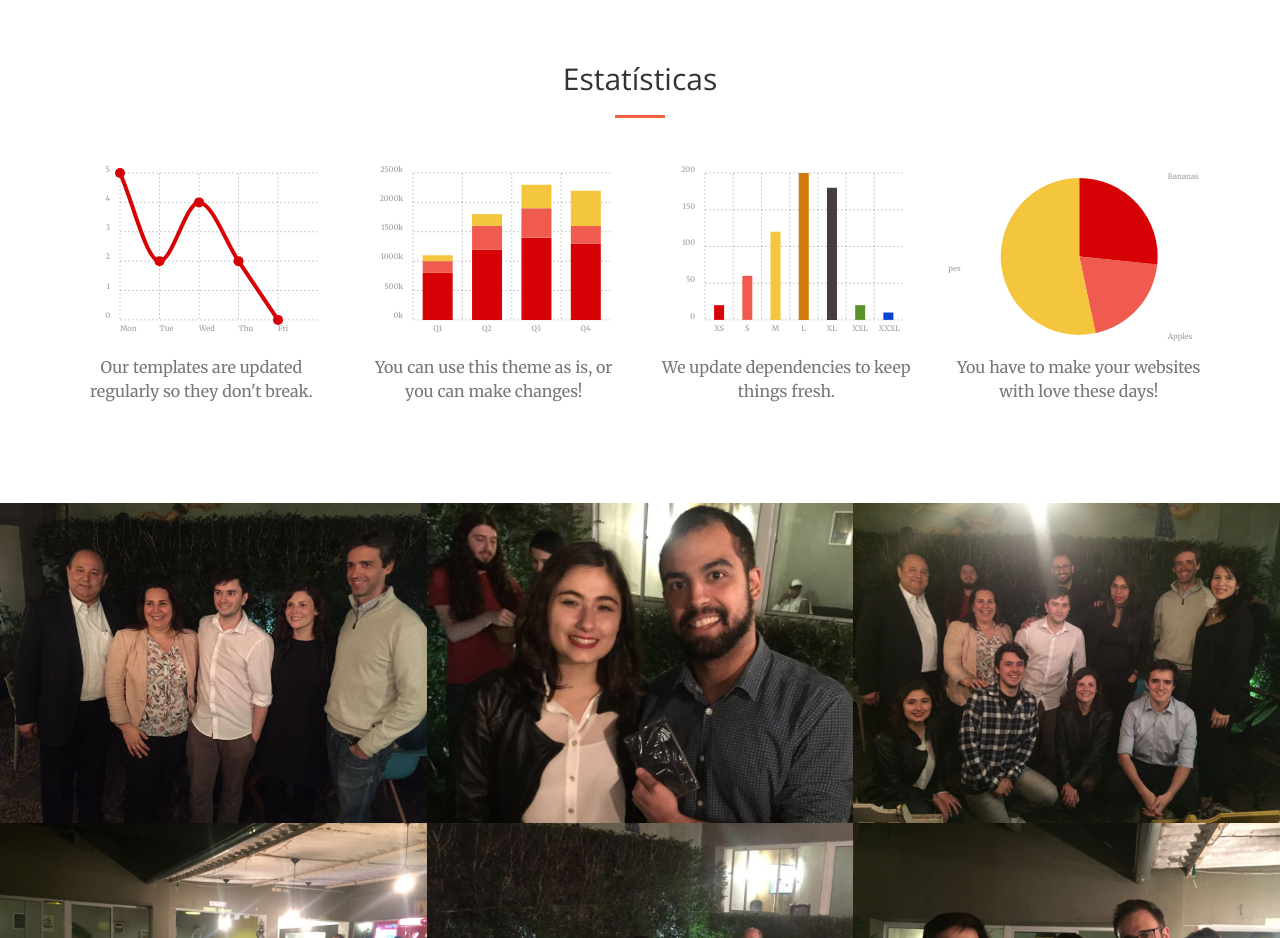
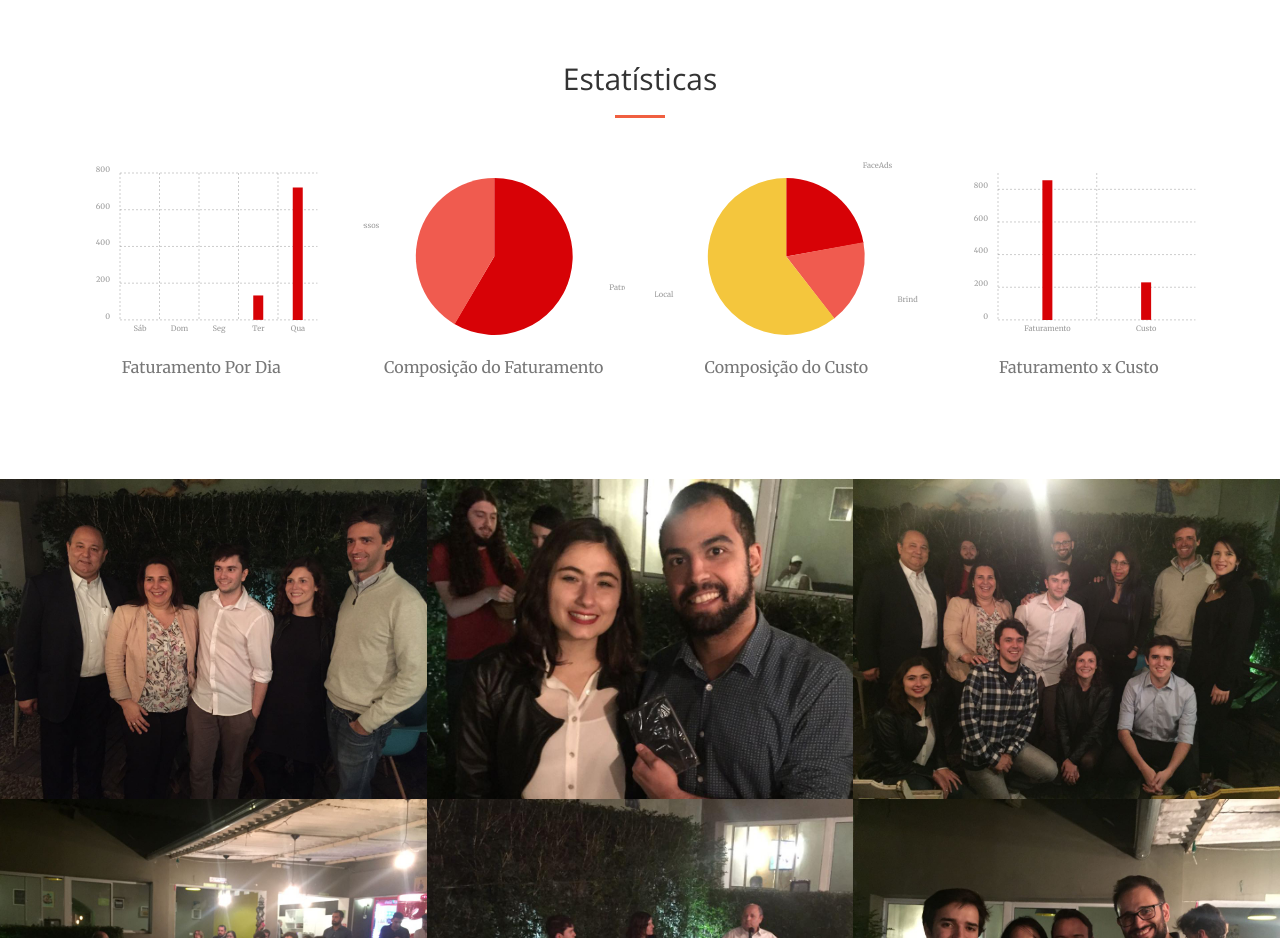
Before and after one commit to 4x4team/event-landing-page, a website: page report/index.html in a window 1280 px wide. Shown: the part 1280-2218 px from the top of the page. Drawn offline with nearby package versions, Linux system fonts and the light colour scheme.

Commit message:
graficos ok

```diff
--- a/report/index.html
+++ b/report/index.html
@@ -103,25 +103,25 @@
                 <div class="col-lg-3 col-md-6 text-center">
                     <div class="service-box">
                         <div class="ct-chart ct-perfect-fourth" id="chart1"></div>
-                        <p class="text-muted">Our templates are updated regularly so they don't break.</p>
+                        <p class="text-muted">Faturamento Por Dia</p>
+                    </div>
+                </div>
+                <div class="col-lg-3 col-md-6 text-center">
+                    <div class="service-box">
+                        <div class="ct-chart ct-perfect-fourth" id="chart4"></div>
+                        <p class="text-muted">Composição do Faturamento</p>
+                    </div>
+                </div>
+                <div class="col-lg-3 col-md-6 text-center">
+                    <div class="service-box">
+                        <div class="ct-chart ct-perfect-fourth" id="chart3"></div>
+                        <p class="text-muted">Composição do Custo</p>
                     </div>
                 </div>
                 <div class="col-lg-3 col-md-6 text-center">
                     <div class="service-box">
                         <div class="ct-chart ct-perfect-fourth" id="chart2"></div>
-                        <p class="text-muted">You can use this theme as is, or you can make changes!</p>
-                    </div>
-                </div>
-                <div class="col-lg-3 col-md-6 text-center">
-                    <div class="service-box">
-                        <div class="ct-chart ct-perfect-fourth" id="chart3"></div>
-                        <p class="text-muted">We update dependencies to keep things fresh.</p>
-                    </div>
-                </div>
-                <div class="col-lg-3 col-md-6 text-center">
-                    <div class="service-box">
-                        <div class="ct-chart ct-perfect-fourth" id="chart4"></div>
-                        <p class="text-muted">You have to make your websites with love these days!</p>
+                        <p class="text-muted">Faturamento x Custo</p>
                     </div>
                 </div>
             </div>
@@ -346,59 +346,55 @@
 
     <script type="text/javascript">
 
+        /* a venda de ingressos por dia */
 
-        var data1 = {
-          // A labels array that can contain any sort of values
-          labels: ['Mon', 'Tue', 'Wed', 'Thu', 'Fri'],
-          // Our series array that contains series objects or in this case series data arrays
-          series: [
-            [5, 2, 4, 2, 0]
-          ]
-        };
-
-        // Create a new line chart object where as first parameter we pass in a selector
-        // that is resolving to our chart container element. The Second parameter
-        // is the actual data object.
-        new Chartist.Line('#chart1', data1);
-
-
-        new Chartist.Bar('#chart2', {
-          labels: ['Q1', 'Q2', 'Q3', 'Q4'],
-          series: [
-            [800000, 1200000, 1400000, 1300000],
-            [200000, 400000, 500000, 300000],
-            [100000, 200000, 400000, 600000]
-          ]
-        }, {
-          stackBars: true,
-          axisY: {
-            labelInterpolationFnc: function(value) {
-              return (value / 1000) + 'k';
-            }
-          }
-        }).on('draw', function(data) {
-          if(data.type === 'bar') {
-            data.element.attr({
-              style: 'stroke-width: 30px'
-            });
-          }
+        new Chartist.Bar('#chart1', {
+          labels: ['Sáb', 'Dom', 'Seg', 'Ter', 'Qua'],
+          series: [[0, 0, 0, 133, 721.4]]
         });
 
 
-
-        new Chartist.Bar('#chart3', {
-          labels: ['XS', 'S', 'M', 'L', 'XL', 'XXL', 'XXXL'],
-          series: [20, 60, 120, 200, 180, 20, 10]
-        }, {
-          distributeSeries: true
+         new Chartist.Bar('#chart2', {
+          labels: ['Faturamento', 'Custo'],
+          series: [[855, 229.90]]
         });
 
+
+        /*Composição do Custo*/
+
+        var data3 = {
+          labels: ['FaceAds', 'Brinde para Sorteio', 'Local' ],
+          series: [51, 39.90, 139.00]
+        };
+
+        var options = {
+          labelInterpolationFnc: function(value) {
+            return value[0]
+          }
+        };
+
+        var responsiveOptions = [
+          ['screen and (min-width: 640px)', {
+            chartPadding: 30,
+            labelOffset: 100,
+            labelDirection: 'explode',
+            labelInterpolationFnc: function(value) {
+              return value;
+            }
+          }],
+          ['screen and (min-width: 1024px)', {
+            labelOffset: 80,
+            chartPadding: 20
+          }]
+        ];
+
+        new Chartist.Pie('#chart3', data3, options, responsiveOptions);
 
 
 
         var data4 = {
-          labels: ['Bananas', 'Apples', 'Grapes'],
-          series: [20, 15, 40]
+          labels: ['Patrocinio', 'Ingressos'],
+          series: [500, 355]
         };
 
         var options = {
```
